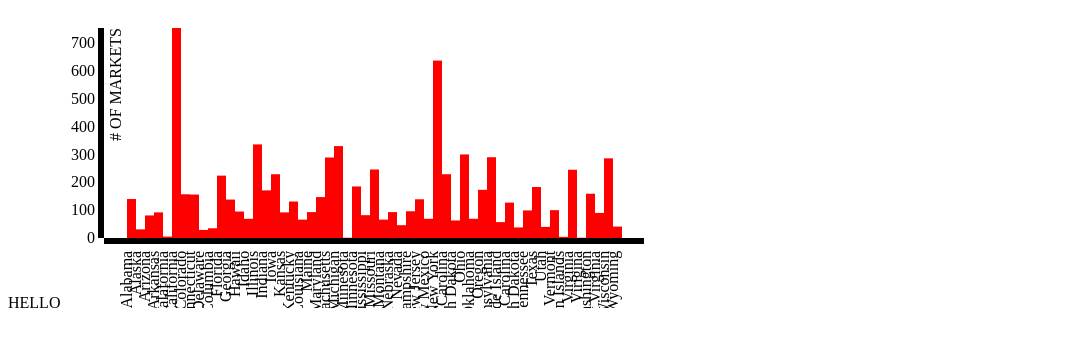
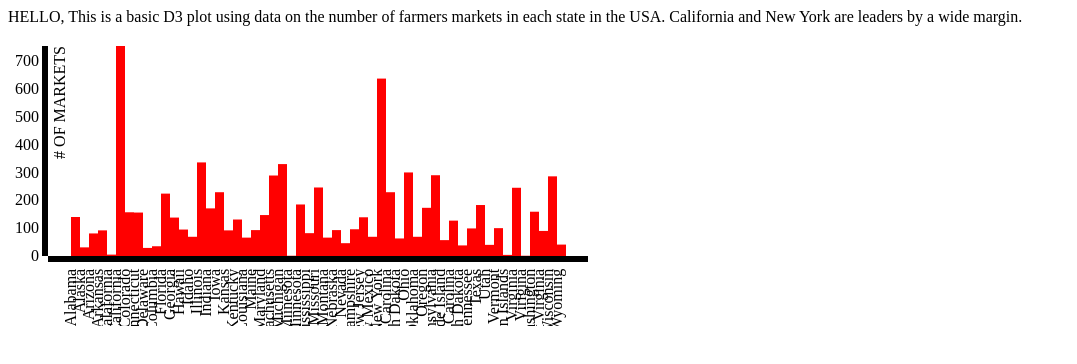
Before and after one commit to GramParallelo/FarmersMarketsUSA, a plain HTML site: page index.html in a window 1280 px wide. Shown: the whole page, without its empty margins (0-1077 px from the left). Drawn offline with nearby package versions, Linux system fonts and the light colour scheme.

Commit message:
Text/About

```diff
--- a/index.html
+++ b/index.html
@@ -3,7 +3,7 @@
 <head>
 </head>
 <body>
-HELLO
+HELLO, This is a basic D3 plot using data on the number of farmers markets in each state in the USA.  California and New York are leaders by a wide margin.
 <script src="https://d3js.org/d3.v3.min.js" charset="utf-8"></script>
 <script src='https://cdnjs.cloudflare.com/ajax/libs/lodash.js/3.5.0/lodash.min.js'></script>
 <script src='https://code.jquery.com/jquery-1.11.2.min.js'></script>
```
